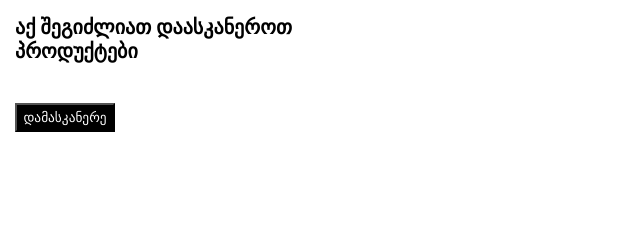
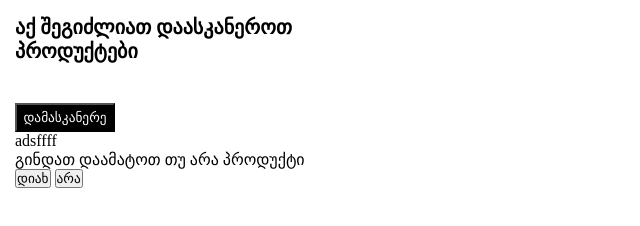
Before and after one commit to AnriDumbadze/hardwareCollab, a plain HTML site: page html/scanner.html in a window 1280 px wide. Shown: the whole page, without its empty margins (0-640 px from the left). Drawn offline with Linux system fonts and the light colour scheme.

Commit message:
dris bolo cvlileba

```diff
--- a/html/scanner.html
+++ b/html/scanner.html
@@ -18,6 +18,16 @@
         <div class="scannerButton">
             <button id="barCodeOn">დამასკანერე</button>
         </div>
+        <div id="output">adsffff</div>
+        <div class="choiceContainer">
+            <div class="buttonText">
+                <span>გინდათ დაამატოთ თუ არა პროდუქტი</span>
+            </div>
+            <div class="buttonContainer">
+                <button class="yesButton">დიახ</button>
+                <button class="noButton">არა</button>
+            </div>
+        </div>
     </main>
 
 </body>
@@ -28,4 +38,8 @@
 <canvas id="canvas" style="display:none;"></canvas>
 <script src="https://cdn.jsdelivr.net/npm/quagga/dist/quagga.min.js"></script>
 <script src="../barcodeScanner.js"></script>
-<div id="output"></div>
+<script>
+    document.getElementById('output').addEventListener('input', function() {
+        document.querySelector('.choiceContainer').style.display = 'block';
+    });
+</script>
```
